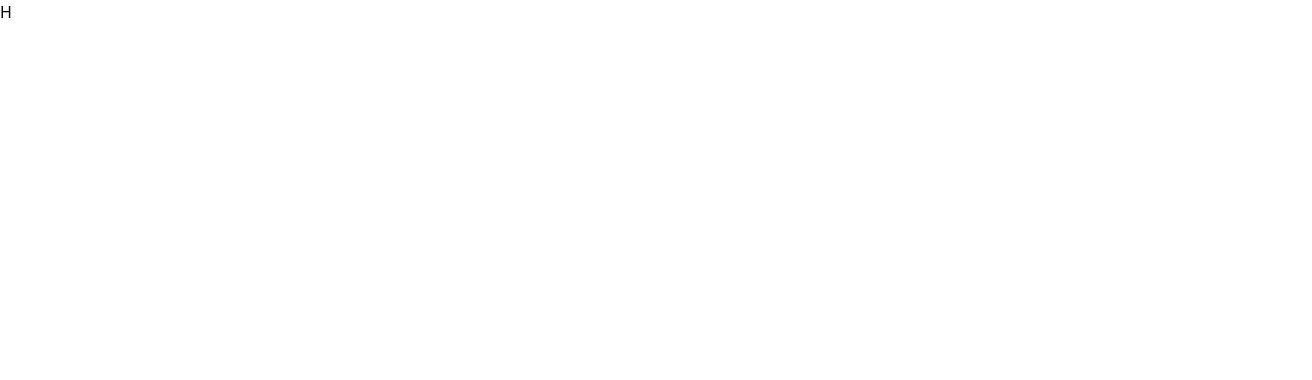
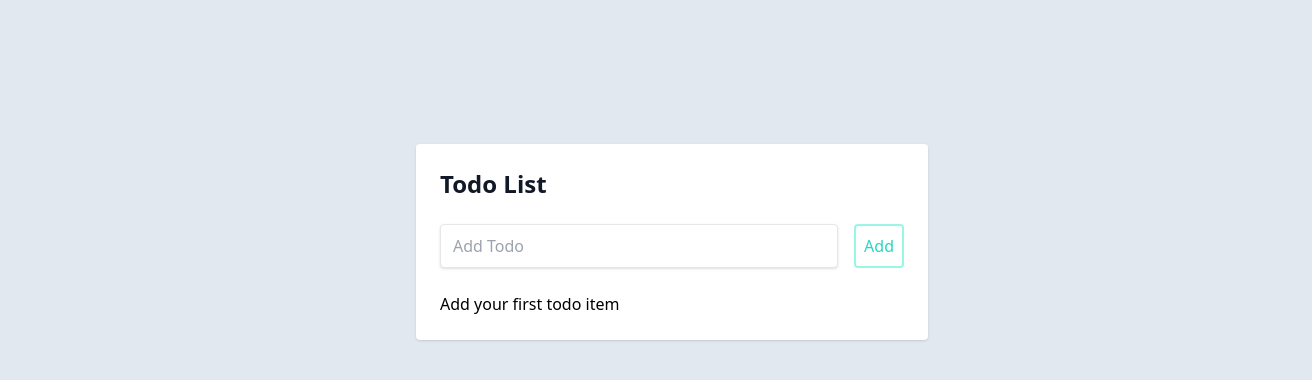
Before and after one commit to muzyawari/React-Practice, a React (Create React App) app in the folder todo-list/: page / in a window 1280 px wide. Shown: the top 380 px of the page, 1312 px wide, since content can reach past the window. Built offline with nearby package versions, Linux system fonts and the light colour scheme.

Commit message:
implemented todo list

```diff
--- a/todo-list/public/index.html
+++ b/todo-list/public/index.html
@@ -1,5 +1,5 @@
 <!DOCTYPE html>
-<html lang="en">
+<html lang="en" class="bg-slate-200">
   <head>
     <meta charset="utf-8" />
     <link rel="icon" href="%PUBLIC_URL%/favicon.ico" />
--- a/todo-list/src/App.js
+++ b/todo-list/src/App.js
@@ -1,7 +1,9 @@
+import Todo from "./components/todo";
+
 function App() {
   return (
-    <div>
-      <h1>H</h1>
+    <div className="container mt-32 m-8 bg-slate-200		">
+      <Todo />
     </div>
   );
 }
--- /dev/null
+++ b/todo-list/src/components/item.js
@@ -0,0 +1,34 @@
+import React from "react";
+
+export default function Item({
+  i,
+  done,
+  handleStrikeItem,
+  handleRemoveItem,
+  item,
+}) {
+  return (
+    <div className="flex  items-center rounded shadow pt-4 pb-4 mb-2">
+      <p
+        className={`w-full text-grey-darkest pl-4 ${
+          done === i ? "line-through text-green-400" : ""
+        }`}
+      >
+        {item}
+      </p>
+
+      <button
+        className="flex-no-shrink w-28 p-2 ml-4 mr-2 border-2 rounded hover:text-white text-green-400 border-green-300 hover:bg-green-300"
+        onClick={(e) => handleStrikeItem(e, i)}
+      >
+        Done
+      </button>
+      <button
+        className="flex-no-shrink w-28 p-2 ml-2 border-2  mr-4 rounded text-rose-300 border-rose-300 hover:text-white hover:bg-rose-300"
+        onClick={handleRemoveItem}
+      >
+        Remove
+      </button>
+    </div>
+  );
+}
--- /dev/null
+++ b/todo-list/src/components/todo.js
@@ -0,0 +1,94 @@
+import { useState } from "react";
+import Item from "./item";
+
+export default function Todo() {
+  const [items, setItems] = useState([]);
+  const [input, setInput] = useState("");
+  const [done, setDone] = useState([]);
+
+  function handleSubmitForm(e) {
+    e.preventDefault();
+
+    if (!input) {
+      return;
+    }
+
+    setItems([...items, input]);
+
+    setInput("");
+  }
+
+  function handleInputForm(e) {
+    const target = e.target.value;
+    setInput(target);
+  }
+
+  function handleRemoveItem(e) {
+    const target =
+      e.target.previousElementSibling.previousElementSibling.textContent;
+
+    let removeItem = items.filter((item) => {
+      return item !== target;
+    });
+
+    setItems(removeItem);
+  }
+
+  function handleStrikeItem(e, i) {
+    const target = e.target.previousElementSibling.textContent;
+    console.log(i);
+
+    let strikeItems = items.map((item, index) => {
+      console.log(index);
+      if (item === target) {
+        setDone(i);
+      }
+    });
+
+    // console.log(result);
+
+    // if (strikeItem) {
+    //   setDone((prevDone) => !prevDone);
+    // }
+  }
+
+  return (
+    <div
+      className="h-100 w-full flex items-center justify-center font-sans"
+      onSubmit={handleSubmitForm}
+    >
+      <div className="bg-white rounded shadow p-6 m-4 w-full lg:w-3/4 lg:max-w-lg">
+        <form action="">
+          <div className="mb-4">
+            <h1 className="text-gray-900 text-2xl mb-6 font-semibold">
+              Todo List
+            </h1>
+            <div className="flex mt-4 mb-6">
+              <input
+                type="text"
+                className="shadow appearance-none border rounded w-full py-2 px-3 mr-4 text-grey-darker"
+                placeholder="Add Todo"
+                value={input}
+                onChange={handleInputForm}
+              />
+              <button className="flex-no-shrink p-2 border-2 rounded text-teal-400 border-teal-200 hover:text-white hover:bg-teal-600">
+                Add
+              </button>
+            </div>
+          </div>
+        </form>
+        <div>{items.length === 0 && <p>Add your first todo item</p>}</div>
+        {items.map((item, i) => (
+          <Item
+            key={i}
+            i={i}
+            item={item}
+            handleRemoveItem={handleRemoveItem}
+            handleStrikeItem={handleStrikeItem}
+            done={done}
+          />
+        ))}
+      </div>
+    </div>
+  );
+}
```
